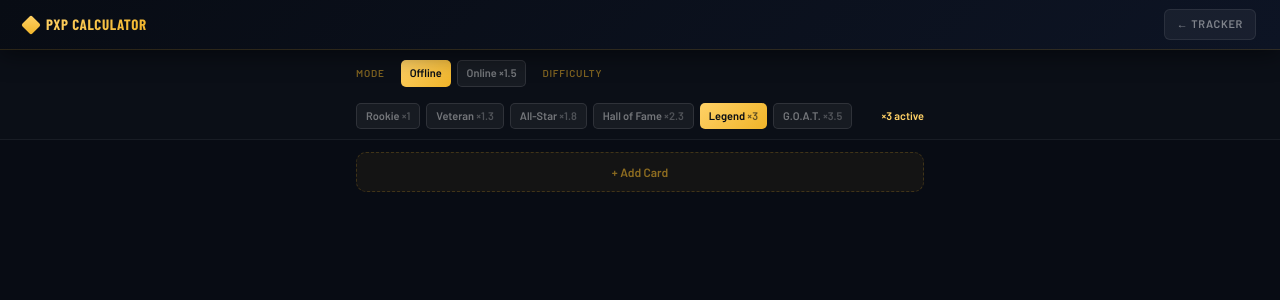
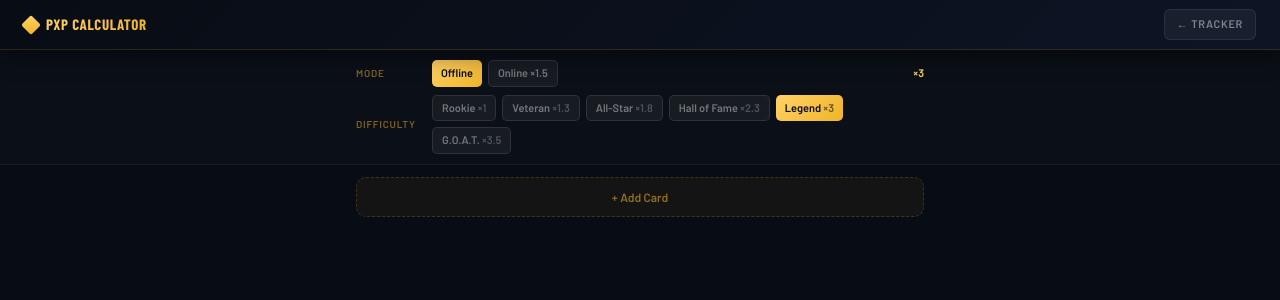
Before and after one commit to WesleyAhlfeldDev/mlb-the-show-program-tracker, a Next.js app: page /pxp in a window 1280 px wide. Shown: the top 300 px of the page. Built offline with nearby package versions, Linux system fonts and the light colour scheme.

Commit message:
online and difficulty xp multiplier now stacks.

```diff
--- a/src/app/pxp/page.tsx
+++ b/src/app/pxp/page.tsx
@@ -91,8 +91,8 @@ function mapApiPosition(p: string) { return p === 'CP' ? 'CL' : p }
 function isPitcherPos(p: string) { return PITCHER_API_POSITIONS.includes(p) }
 
 function getMultiplier(isOnline: boolean, difficulty: string) {
-  if (isOnline) return 1.5
-  return DIFFICULTIES.find(d => d.id === difficulty)?.mult ?? 1
+  const diffMult = DIFFICULTIES.find(d => d.id === difficulty)?.mult ?? 1
+  return isOnline ? +(diffMult * 1.5).toFixed(2) : diffMult
 }
 
 function getCurrentParallel(pxp: number) {
@@ -508,15 +508,17 @@ export default function PXPCalculatorPage() {
 
       {/* ── Game Settings (always visible) ── */}
       <div style={{ borderBottom: '1px solid rgba(255,255,255,0.06)', background: 'rgba(255,255,255,0.01)' }}>
-        <div className="max-w-[600px] mx-auto px-3 md:px-4 py-2.5 flex items-center gap-4 flex-wrap">
-          <span className="text-[10px] font-bold uppercase tracking-[0.08em] flex-shrink-0" style={{ color: 'rgba(240,180,41,0.5)' }}>Mode</span>
-          <div className="flex gap-1.5">
+        <div className="max-w-[600px] mx-auto px-3 md:px-4 py-2.5 flex flex-col gap-2">
+          <div className="flex items-center gap-3">
+            <span className="text-[10px] font-bold uppercase tracking-[0.08em] flex-shrink-0 w-16" style={{ color: 'rgba(240,180,41,0.5)' }}>Mode</span>
+            <div className="flex gap-1.5 flex-1">
               <button onClick={() => setState(s => ({ ...s, isOnline: false }))} style={chip(!state.isOnline)}>Offline</button>
               <button onClick={() => setState(s => ({ ...s, isOnline: true }))}  style={chip(state.isOnline)}>Online ×1.5</button>
             </div>
-          {!state.isOnline && (
-            <>
-              <span className="text-[10px] font-bold uppercase tracking-[0.08em] flex-shrink-0" style={{ color: 'rgba(240,180,41,0.5)' }}>Difficulty</span>
+            <span className="text-[11px] font-black flex-shrink-0" style={{ color: '#ffd166' }}>×{multiplier}</span>
+          </div>
+          <div className="flex items-center gap-3">
+            <span className="text-[10px] font-bold uppercase tracking-[0.08em] flex-shrink-0 w-16" style={{ color: 'rgba(240,180,41,0.5)' }}>Difficulty</span>
             <div className="flex flex-wrap gap-1.5">
               {DIFFICULTIES.map(d => (
                 <button key={d.id} onClick={() => setState(s => ({ ...s, difficulty: d.id }))} style={chip(state.difficulty === d.id)}>
@@ -524,9 +526,7 @@ export default function PXPCalculatorPage() {
                 </button>
               ))}
             </div>
-            </>
-          )}
-          <span className="ml-auto text-[11px] font-black" style={{ color: '#ffd166' }}>×{multiplier} active</span>
+          </div>
         </div>
       </div>
 
```
Lines whose indentation alone changed are shown as unchanged.
